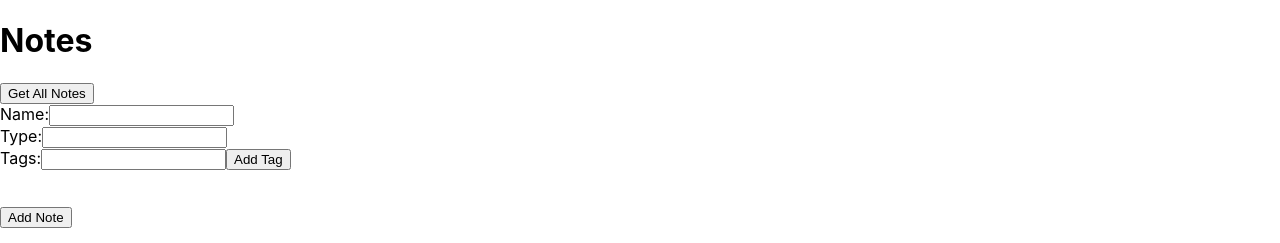
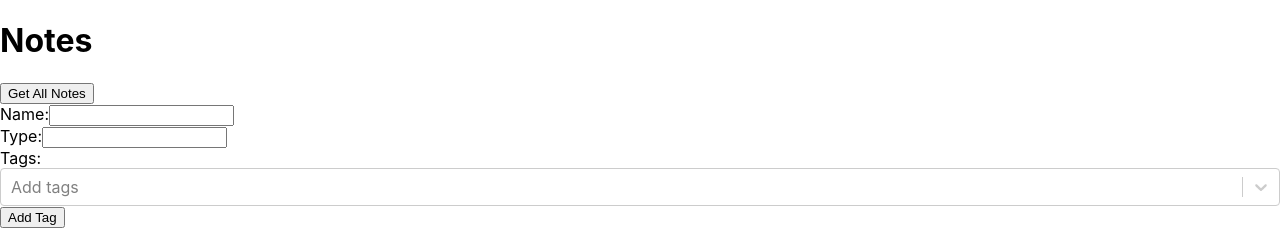
Before and after one commit to waitongsuen69/InfiniteLink, a React (Create React App) app in the folder frontend/: page / in a window 1280 px wide. Shown: the top 243 px of the page. Built offline with nearby package versions, Linux system fonts and the light colour scheme; no server answers.

Commit message:
finish day 9"

```diff
--- a/frontend/package.json
+++ b/frontend/package.json
@@ -17,8 +17,10 @@
     "@testing-library/react": "^15.0.7",
     "@testing-library/user-event": "^14.5.2",
     "react": "^18.3.1",
+    "react-autosuggest": "^10.1.0",
     "react-dom": "^18.3.1",
     "react-scripts": "^5.0.1",
+    "react-select": "^5.8.0",
     "react-tagsinput": "^3.20.3",
     "web-vitals": "^4.0.0"
   },
--- a/frontend/src/NoteFunc/note_add_new.js
+++ b/frontend/src/NoteFunc/note_add_new.js
@@ -1,16 +1,50 @@
 // note_add_new.js
-import React, { useState } from 'react';
+import React, { useState, useEffect } from 'react';
+import Autosuggest from 'react-autosuggest';
 import TagsInput from 'react-tagsinput';
+import Select from 'react-select';
 import 'react-tagsinput/react-tagsinput.css'; // You might need to adjust the path
 
+// Helper function to fetch all tags from the backend
+const fetchAllTags = async () => {
+  try {
+    const response = await fetch('http://localhost:5000/get_all_tags');
+    if (!response.ok) {
+      throw new Error('Network response was not ok');
+    }
+    const data = await response.json();
+    return data; // Assuming the response is an array of tags
+  } catch (error) {
+    console.error('Error fetching tags:', error);
+    return [];
+  }
+};
+
 const AddNote = ({ onNoteAdded }) => {
+  // new note container
   const [newNote, setNewNote] = useState({ name: '', type: '', tags: [] });
+  // new tag container
   const [tagInput, setTagInput] = useState('');
+  // suggest tag container
+  const [tagOptions, setTagOptions] = useState([]);
+
+  // pre-load all suggesting tags
+  useEffect(() => {
+    const getTags = async () => {
+      const tags = await fetchAllTags();
+      // Assuming tags is an array of objects with { value, label }
+      const formattedTags = tags.map(tag => ({ value: tag, label: tag }));
+      setTagOptions(formattedTags);
+    };
+    getTags();
+  }, []);
+
 
   const handleTagInputChange = (e) => {
     setTagInput(e.target.value);
   };
 
+  // helper add new tag to newNote[tags]
   const handleTagAdd = () => {
     if (tagInput.trim()) {
       setNewNote(prevState => ({
@@ -21,6 +55,7 @@ const AddNote = ({ onNoteAdded }) => {
     }
   };
 
+  // helper delete tag from newNote[tags]
   const handleTagRemove = (index) => {
     setNewNote(prevState => ({
       ...prevState,
@@ -36,6 +71,14 @@ const AddNote = ({ onNoteAdded }) => {
     }));
   };
 
+  const handleTagChange = (selectedOptions) => {
+    setNewNote(prevState => ({
+      ...prevState,
+      tags: selectedOptions ? selectedOptions.map(option => option.value) : []
+    }));
+  };
+
+  // helper add new note to notes
   const handleSubmit = async (e) => {
     e.preventDefault();
     try {
@@ -65,19 +108,47 @@ const AddNote = ({ onNoteAdded }) => {
 
   return (
     <form onSubmit={handleSubmit}>
+      {/* new note name */}
       <label>
         Name:
         <input type="text" name="name" value={newNote.name} onChange={handleInputChange} required />
       </label>
       <br />
+      {/* new note type */}
       <label>
         Type:
         <input type="text" name="type" value={newNote.type} onChange={handleInputChange} />
       </label>
       <br />
+      {/* new note tags */}
       <label>
         Tags:
-        <input
+        <Select
+          isMulti
+          value={tagOptions.filter(option => newNote.tags.includes(option.value))}
+          onChange={handleTagChange}
+          options={tagOptions}
+          placeholder="Add tags"
+        />
+
+        {/* <Autosuggest
+          suggestions={suggestions}
+          onSuggestionsFetchRequested={handleSuggestionsFetchRequested}
+          onSuggestionsClearRequested={handleSuggestionsClearRequested}
+          getSuggestionValue={getSuggestionValue}
+          renderSuggestion={renderSuggestion}
+          inputProps={{
+            value: tagInput,
+            onChange: handleTagInputChange,
+            placeholder: 'Add a tag'
+          }}
+          onSuggestionSelected={(e, { suggestionValue }) => {
+            setTagInput(suggestionValue);
+            handleTagAdd();
+          }}
+        /> */}
+
+        {/* <input
           type="text"
           value={tagInput}
           onChange={handleTagInputChange}
@@ -87,19 +158,22 @@ const AddNote = ({ onNoteAdded }) => {
               handleTagAdd();
             }
           }}
-        />
+        /> */}
         <button type="button" onClick={handleTagAdd}>Add Tag</button>
       </label>
       <br />
+      {/* list added note tags */}
       <ul>
         {newNote.tags.map((tag, index) => (
           <li key={index}>
             {tag}
+            {/* remove listed note tag*/}
             <button type="button" onClick={() => handleTagRemove(index)}>Remove</button>
           </li>
         ))}
       </ul>
       <br />
+      {/* add tag submit button */}
       <button type="submit">Add Note</button>
     </form>
   );
```
Also changed, not shown: 2 other files (tests, documents, lock files or other folders).
